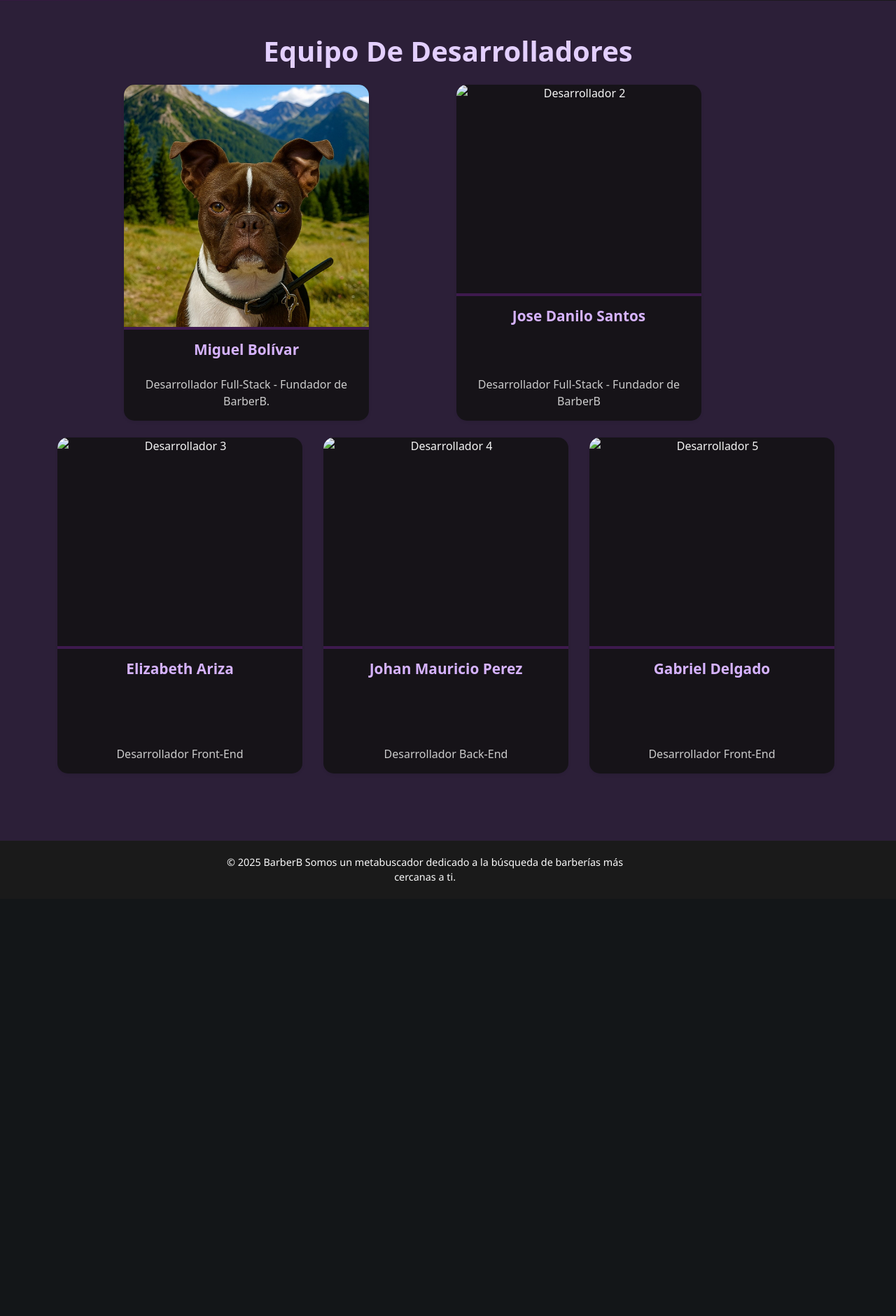
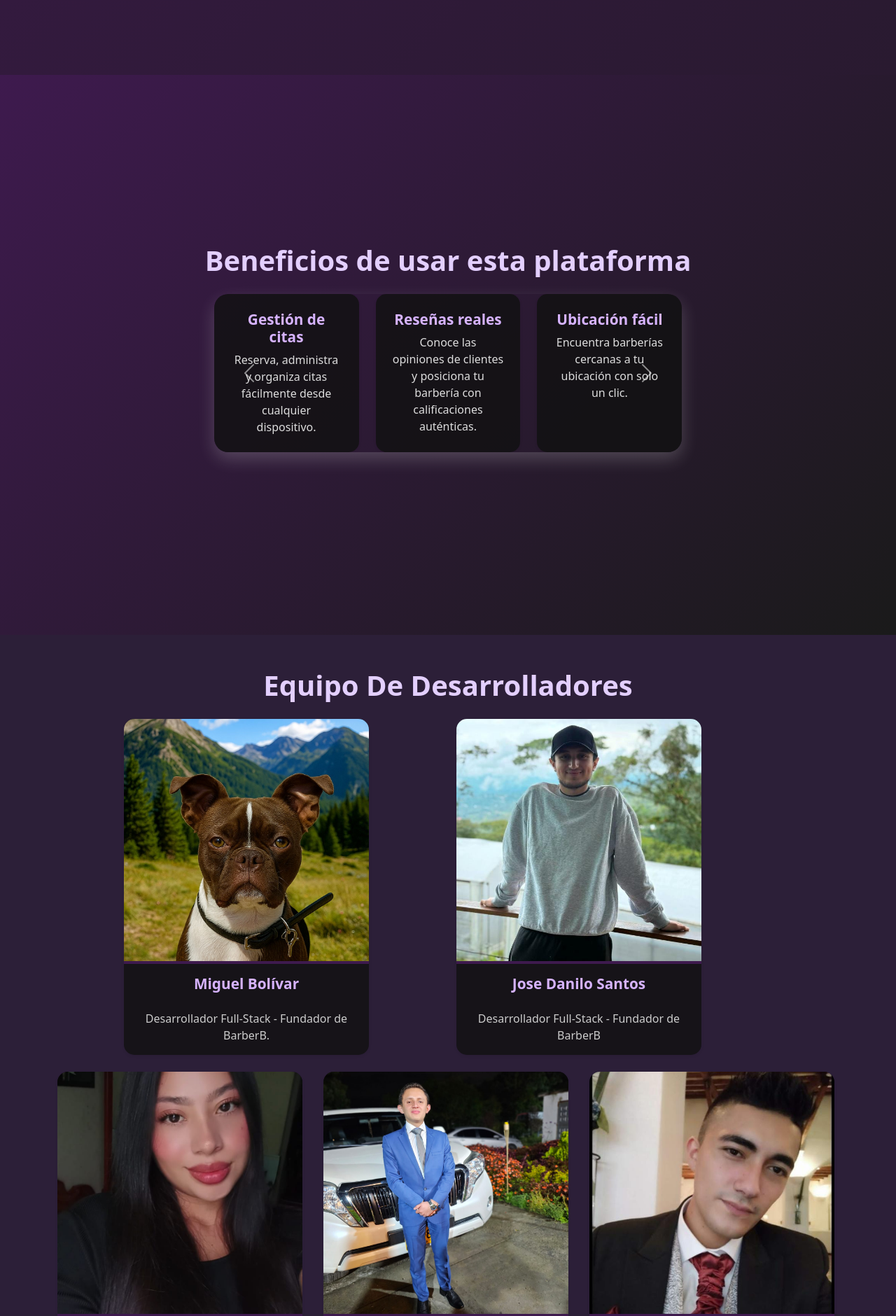
Before and after one commit to MikeBoss80/web_barberb, a Django app: template core/templates/core/main.html in a window 1280 px wide. Shown: the part 1517-3397 px from the top of the page at 70% size. Before the commit the page ends 2776 px from the top, so only its background shows below. Run offline with Django 5.2, Linux system fonts and the light colour scheme; the template is opened without the code that fills it, so the values that code supplies are empty; some libraries are stand-ins or nearby versions.

Commit message:
UPD Pagina inicial barberb
Se agrega informacion sobre que es barberb
beneficios
y sus desarrolladores

```diff
--- a/admin_module/views.py
+++ b/admin_module/views.py
@@ -24,11 +24,6 @@ from django.views.decorators.csrf import csrf_exempt
 from workflows.models import FlowInstance, FlowStatus
 from admin_module.utils.mixins import CitasQuerysetMixin
 import logging
-
-
-
-
-
 
 
 class HomeadminView(BreadcrumbMixin, TemplateView):
@@ -408,6 +403,7 @@ def editar_servicio(request, id):
     'form': form,
     'action_url': reverse('admin_module:editar_servicio', args=[servicio.id])
 })
+
 # Eliminar servicio
 def eliminar_servicio(request, id):
     servicio = get_object_or_404(Service, id=id)
--- a/core/static/core/css/Style.css
+++ b/core/static/core/css/Style.css
@@ -288,3 +288,10 @@ margin: 0 auto;            /* 🔑 centra el bloque en su contenedor */
   flex-direction: column;
   justify-content: space-between;
 }
+
+section {
+  min-height: 100vh;
+  display: flex;
+  align-items: center;
+  /* Opcional: centra el contenido verticalmente */
+}
--- a/core/templates/core/main.html
+++ b/core/templates/core/main.html
@@ -198,7 +198,7 @@
         </div>
         <div class="col-md-5 mb-4">
           <div class="card shadow-sm h-100">
-            <img src="https://via.placeholder.com/300" class="card-img-top" alt="Desarrollador 2">
+            <img src="{% static 'core/img/danilo.jpg' %}" class="card-img-top" alt="Desarrollador 2">
             <div class="card-body">
               <h5 class="card-title">Jose Danilo Santos</h5>
               <p class="card-text">Desarrollador Full-Stack - Fundador de BarberB</p>
@@ -207,7 +207,7 @@
         </div>
         <div class="col-md-4 mb-4">
           <div class="card shadow-sm h-100">
-            <img src="https://via.placeholder.com/300" class="card-img-top" alt="Desarrollador 3">
+            <img src="{% static 'core/img/eliza.jpg' %}" class="card-img-top" alt="Desarrollador 3">
             <div class="card-body">
               <h5 class="card-title">Elizabeth Ariza</h5>
               <p class="card-text">Desarrollador Front-End</p>
@@ -216,7 +216,7 @@
         </div>
         <div class="col-md-4 mb-4">
           <div class="card shadow-sm h-100">
-            <img src="https://via.placeholder.com/300" class="card-img-top" alt="Desarrollador 4">
+            <img src="{% static 'core/img/mauro.jpg' %}" class="card-img-top" alt="Desarrollador 4">
             <div class="card-body">
               <h5 class="card-title">Johan Mauricio Perez</h5>
               <p class="card-text">Desarrollador Back-End</p>
@@ -225,7 +225,7 @@
         </div>
         <div class="col-md-4 mb-4">
           <div class="card shadow-sm h-100">
-            <img src="https://via.placeholder.com/300" class="card-img-top" alt="Desarrollador 5">
+            <img src="{% static 'core/img/gabriel.jpg' %}" class="card-img-top" alt="Desarrollador 5">
             <div class="card-body">
               <h5 class="card-title">Gabriel Delgado</h5>
               <p class="card-text">Desarrollador Front-End</p>
```
Also changed, not shown: core/static/core/img/danilo.jpg (added), core/static/core/img/eliza.jpg (added), core/static/core/img/gabriel.jpg (added), core/static/core/img/mauro.jpg (added).
